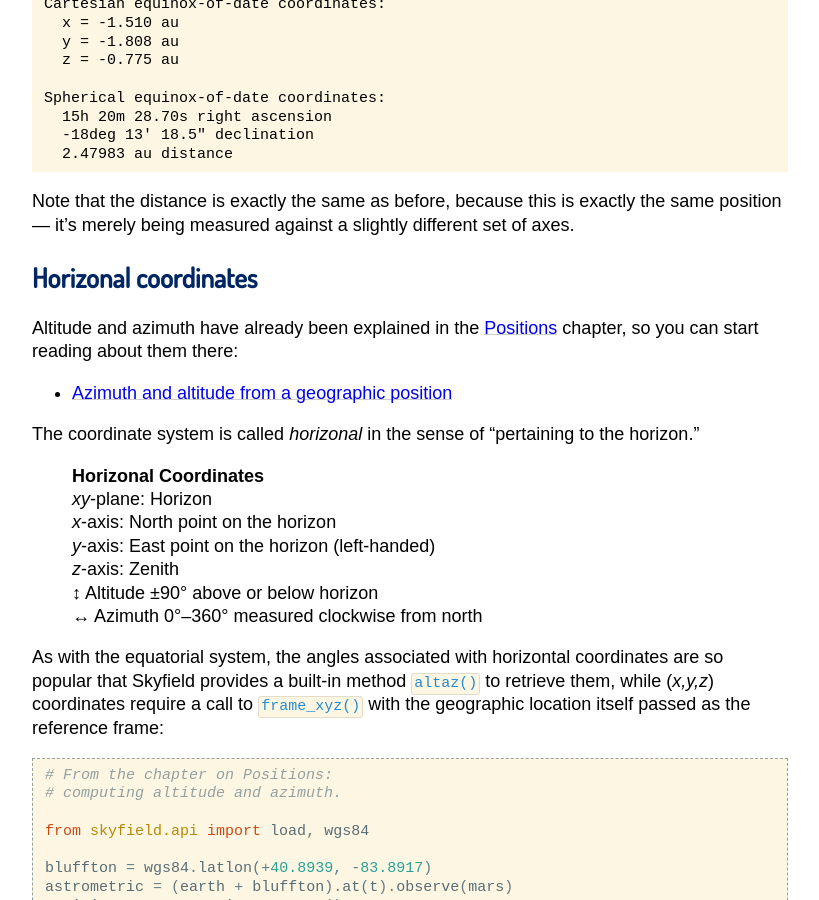
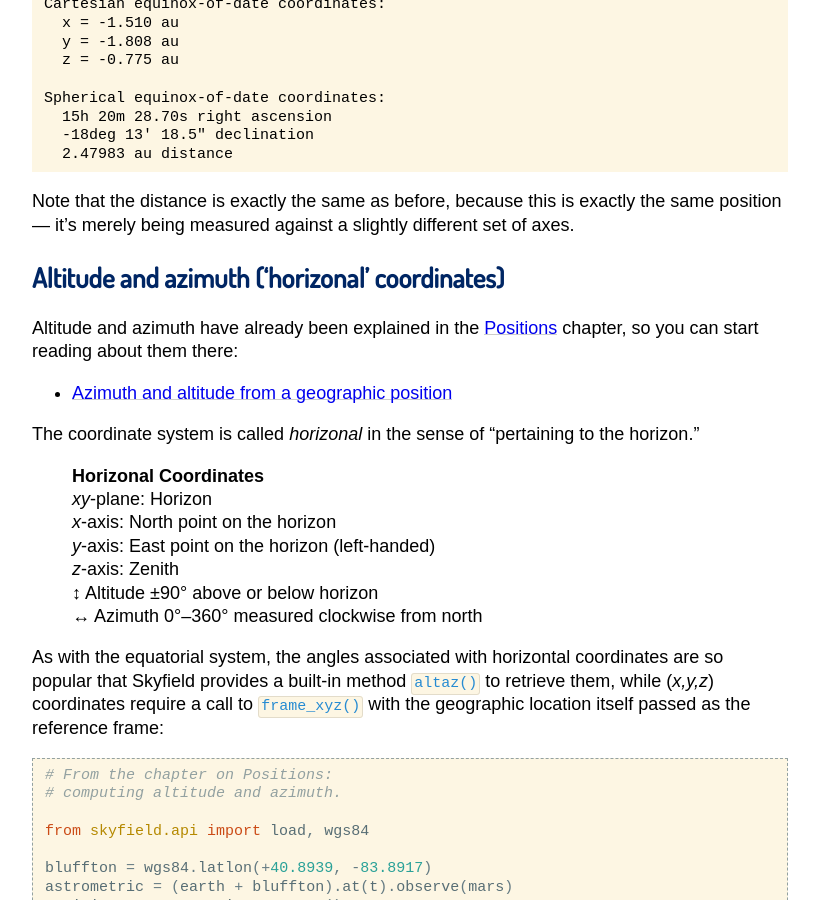
Before and after one commit to skyfielders/python-skyfield, a Sphinx documentation site: the page built from skyfield/documentation/coordinates.rst, in a window 1280 px wide and 900 px high, scrolled down 2972 px. Shown: the whole window, without its empty margins (230-1049 px from the left). Built offline with Sphinx 7.4.7, drawn with Linux system fonts in a browser that asks for light colours; some web fonts are replaced.

Commit message:
Give 'Horizonal coordinates' section a better name

```diff
--- a/skyfield/documentation/coordinates.rst
+++ b/skyfield/documentation/coordinates.rst
@@ -192,8 +192,8 @@ Note that the distance is exactly the same as before,
 because this is exactly the same position —
 it’s merely being measured against a slightly different set of axes.
 
-Horizonal coordinates
-=====================
+Altitude and azimuth (‘horizonal’ coordinates)
+==============================================
 
 Altitude and azimuth have already been explained
 in the :doc:`positions` chapter,
```
